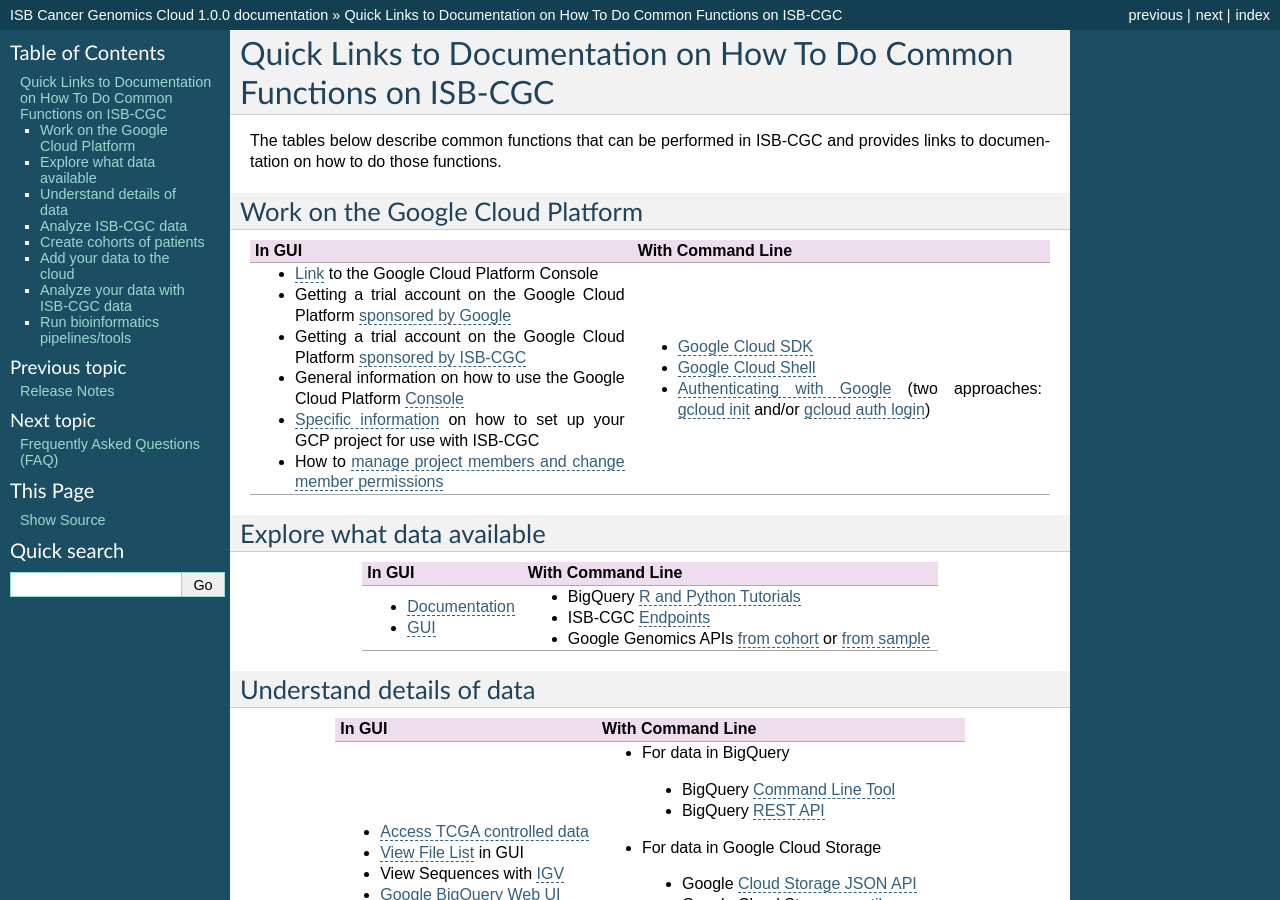
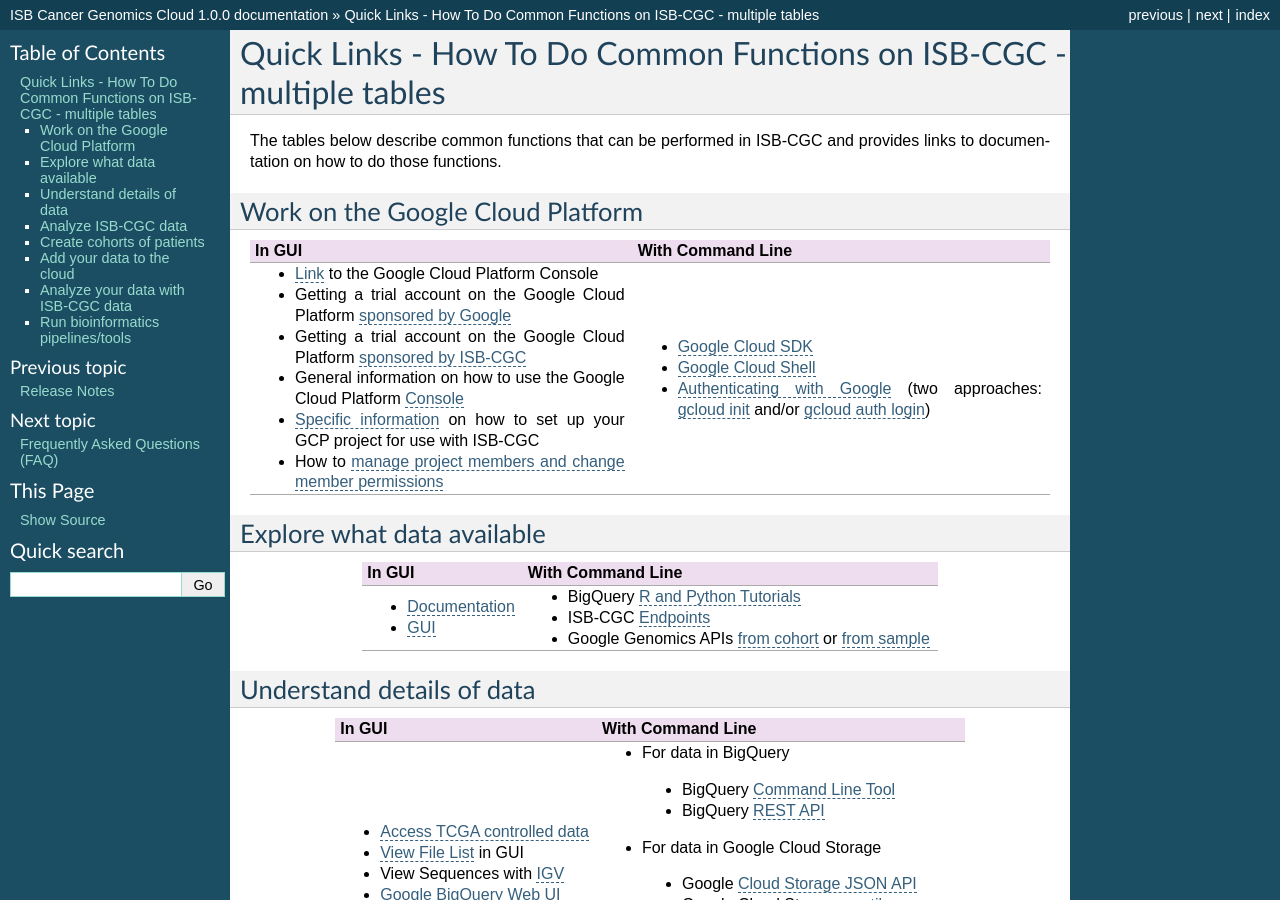
Before and after one commit to isb-cgc/readthedocs, a Sphinx documentation site: the page built from docs/source/sections/Quicklinks.rst, in a window 1280 px wide and 900 px high. Built offline with Sphinx 7.4.7, drawn with Linux system fonts in a browser that asks for light colours; pages that are not in the unit, such as notebooks, are missing from menus; some of the changed text lies outside the part shown.

Commit message:
Update Quicklinks.rst

```diff
--- a/docs/source/sections/Quicklinks.rst
+++ b/docs/source/sections/Quicklinks.rst
@@ -1,5 +1,5 @@
 *********************************************************************
-Quick Links to Documentation on How To Do Common Functions on ISB-CGC
+Quick Links - How To Do Common Functions on ISB-CGC - multiple tables
 *********************************************************************
 
 The tables below describe common functions that can be performed in ISB-CGC and provides links to documentation on how to do those functions.
```
